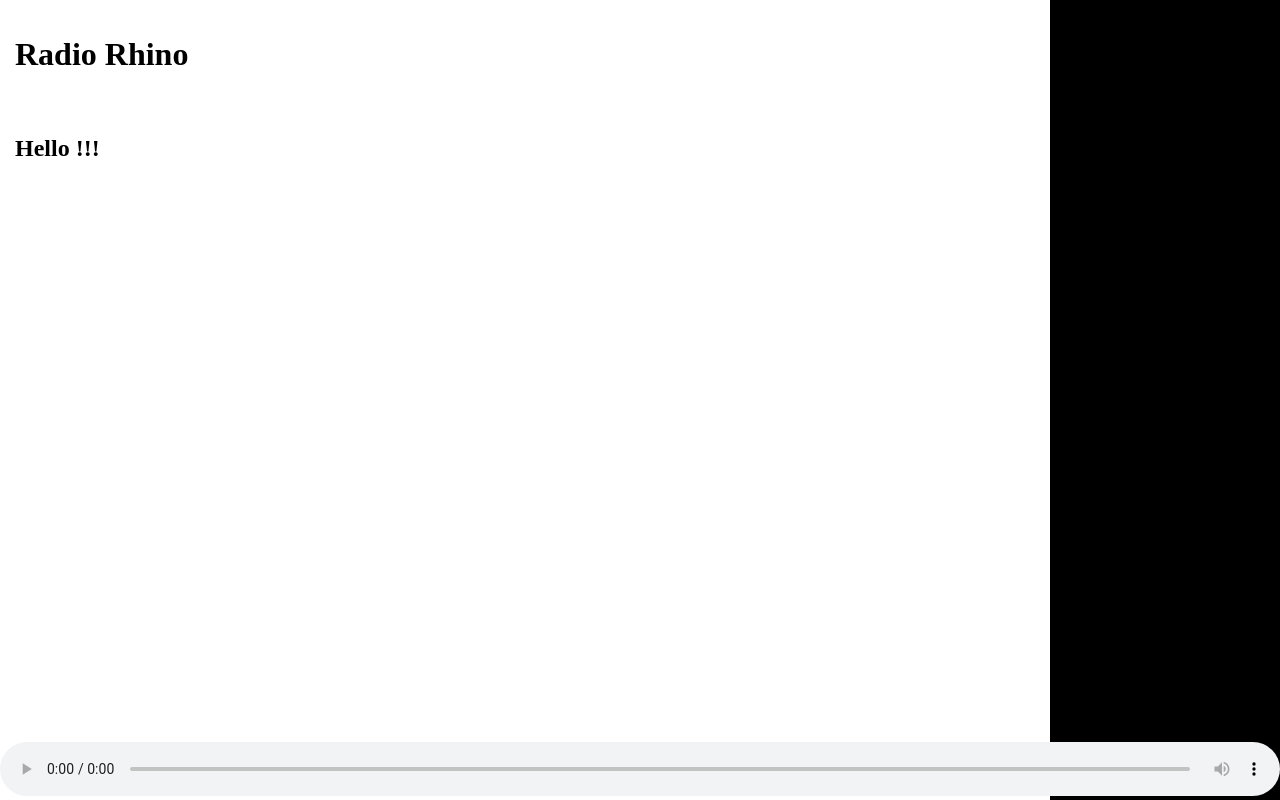
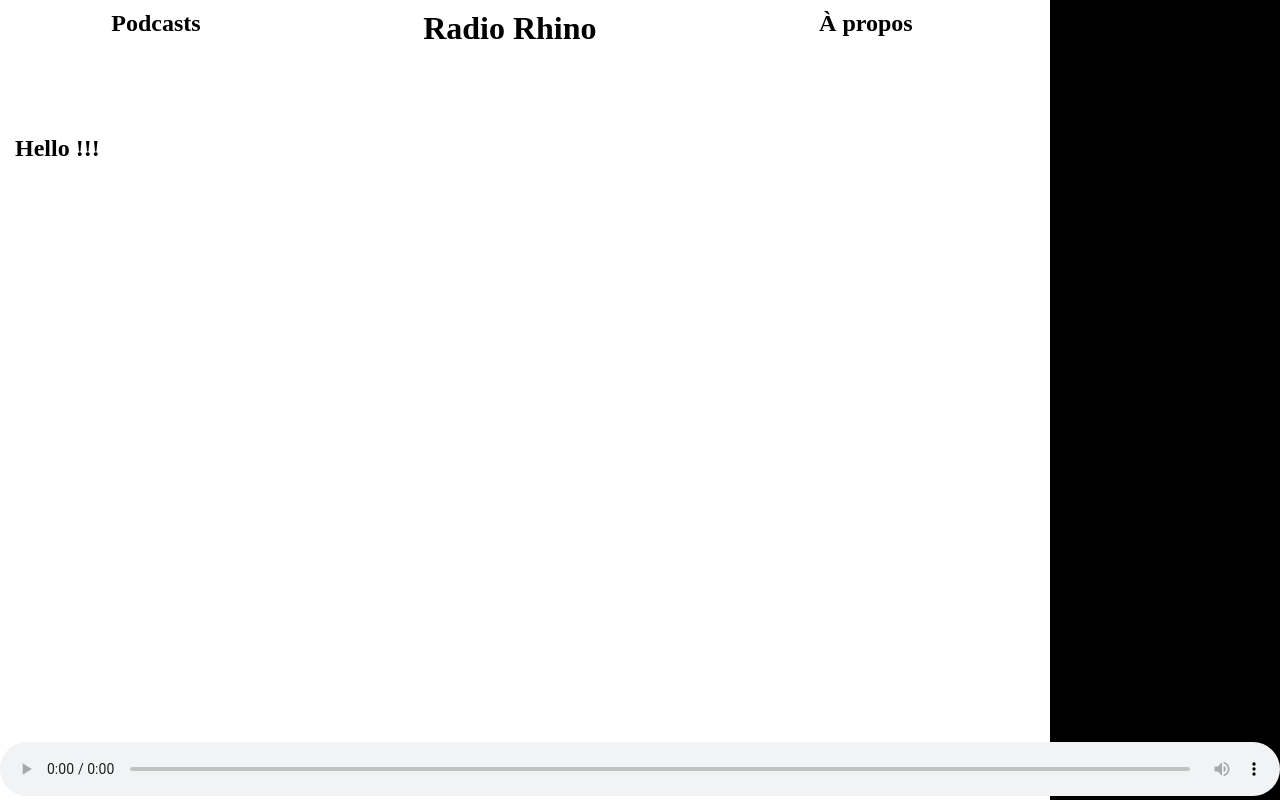
Before and after one commit to hackstub/RhinoRadioCMS, a Flask app: page / in a window 1280 px wide. Run offline with Flask 2, Linux system fonts and the light colour scheme.

Commit message:
customing styles and display

```diff
--- a/app/static/css/style.css
+++ b/app/static/css/style.css
@@ -5,10 +5,17 @@ body
 
 header
 {
-    padding: 15px;
     position: fixed;
-    height: 100px;
-    text-align: center;
+    display: flex;
+    width: 80%;
+    justify-content: center;
+}
+
+header *
+{
+    margin: auto;
+    margin-top: 10px;
+    margin-bottom: 0px;
 }
 
 #main
@@ -24,7 +31,7 @@ aside
     background-color: black;
     position: fixed;
     right: 0px;
-    width: 200px;
+    min-width: 200px;
     height: 100%;
 }
 
--- a/app/templates/base.html
+++ b/app/templates/base.html
@@ -7,20 +7,20 @@
         {% for style in styles %}
         <link rel="stylesheet" href="{{ style }}">
         {% endfor %}
-        <title>Radio Rhino {% if title %} | {{ title }} {% endif %}</title>
+        <title>Radio Rhino{% if title %} | {{ title }} {% endif %}</title>
         {% endblock %}
     </head>
 
     <body>
         {% block body %}
 
+        <aside id="chat">
+            {% include 'chatAside.html' %}
+        </aside>
+
         <header>
             {% include 'header.html' %}
         </header>
-
-        <aside id="chat">
-            {% include 'chatAside.html' %}
-        </aside>
 
         <div id="main">
             {% block main %}
--- a/app/templates/header.html
+++ b/app/templates/header.html
@@ -1 +1,3 @@
+<h2>Podcasts</h2>
 <h1>Radio Rhino</h1>
+<h2>À propos</h2>
```
